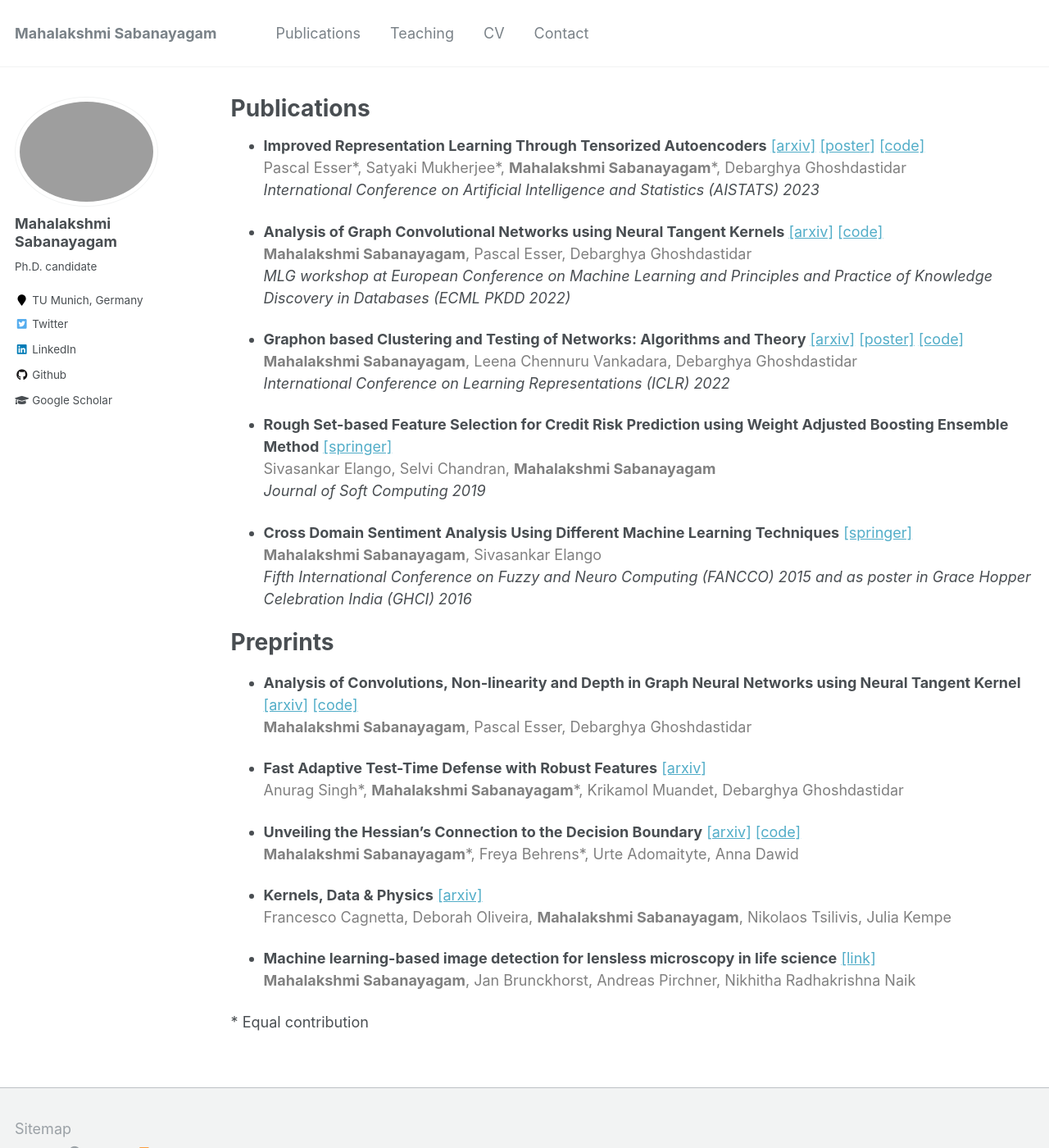
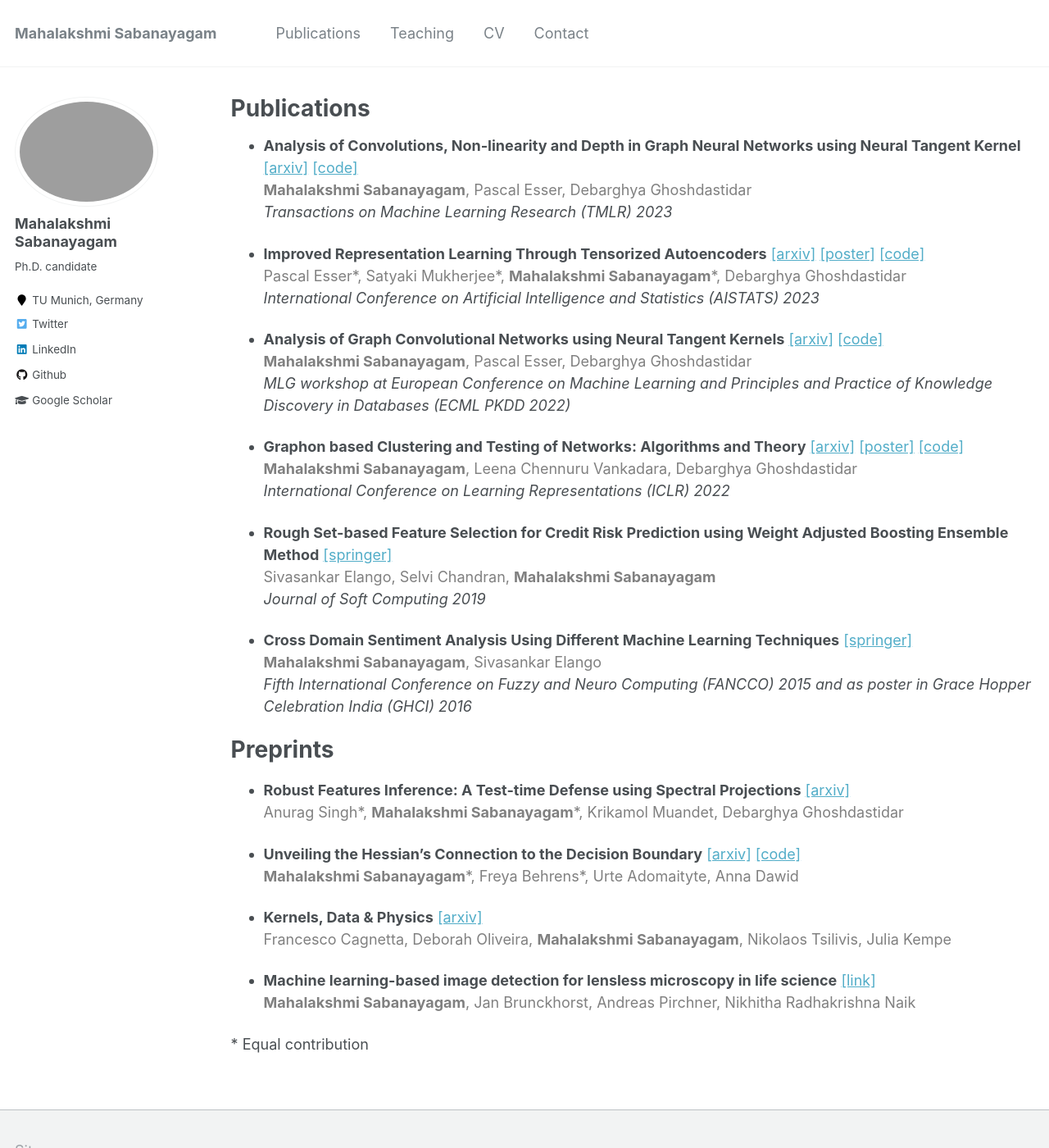
Before and after one commit to mahalakshmi-sabanayagam/mahalakshmi-sabanayagam.github.io, a Jekyll site: the page built from _pages/publications.md, in a window 1280 px wide and 1400 px high. Shown: the whole window at 82% size. Built offline with Jekyll 4.4.1, drawn with Linux system fonts in a browser that asks for light colours.

Commit message:
update publications gntk

```diff
--- a/_pages/publications.md
+++ b/_pages/publications.md
@@ -4,6 +4,12 @@ title: "Publications"
 permalink: /publications/
 author_profile: true
 ---
+* **Analysis of Convolutions, Non-linearity and Depth in
+Graph Neural Networks using Neural Tangent Kernel** [[arxiv]](https://arxiv.org/abs/2210.09809) [[code]](https://github.com/mahalakshmi-sabanayagam/NTK_GCN)
+ <br>
+<span style="color:gray;"> **Mahalakshmi Sabanayagam**, Pascal Esser, Debarghya Ghoshdastidar </span><br>
+_Transactions on Machine Learning Research (TMLR) 2023_
+
 * **Improved Representation Learning Through Tensorized Autoencoders** [[arxiv]](https://arxiv.org/pdf/2212.01046.pdf) [[poster]](https://mahalakshmi-sabanayagam.github.io/files/aistats23_tae_poster.pdf) [[code]](https://github.com/mahalakshmi-sabanayagam/tensorized_autoencoder) <br>
 <span style="color:gray;"> Pascal Esser\*, Satyaki Mukherjee\*, **Mahalakshmi Sabanayagam**\*, Debarghya Ghoshdastidar </span><br>
 _International Conference on Artificial Intelligence and Statistics (AISTATS) 2023_
@@ -31,12 +37,7 @@ Hopper Celebration India (GHCI) 2016_
 Preprints
 ====
 
-* **Analysis of Convolutions, Non-linearity and Depth in
-Graph Neural Networks using Neural Tangent Kernel** [[arxiv]](https://arxiv.org/abs/2210.09809) [[code]](https://github.com/mahalakshmi-sabanayagam/NTK_GCN)
- <br>
-<span style="color:gray;"> **Mahalakshmi Sabanayagam**, Pascal Esser, Debarghya Ghoshdastidar </span><br>
-
-* **Fast Adaptive Test-Time Defense with Robust Features** [[arxiv]]() <br>
+* **Robust Features Inference: A Test-time Defense using Spectral Projections** [[arxiv]]() <br>
 <span style="color:gray;"> Anurag Singh\*, **Mahalakshmi Sabanayagam**\*, Krikamol Muandet, Debarghya Ghoshdastidar </span><br>
 
 * **Unveiling the Hessian's Connection to the Decision Boundary** [[arxiv]](https://arxiv.org/abs/2306.07104) [[code]](https://github.com/Shmoo137/Hessian-and-Decision-Boundary) <br>
```
